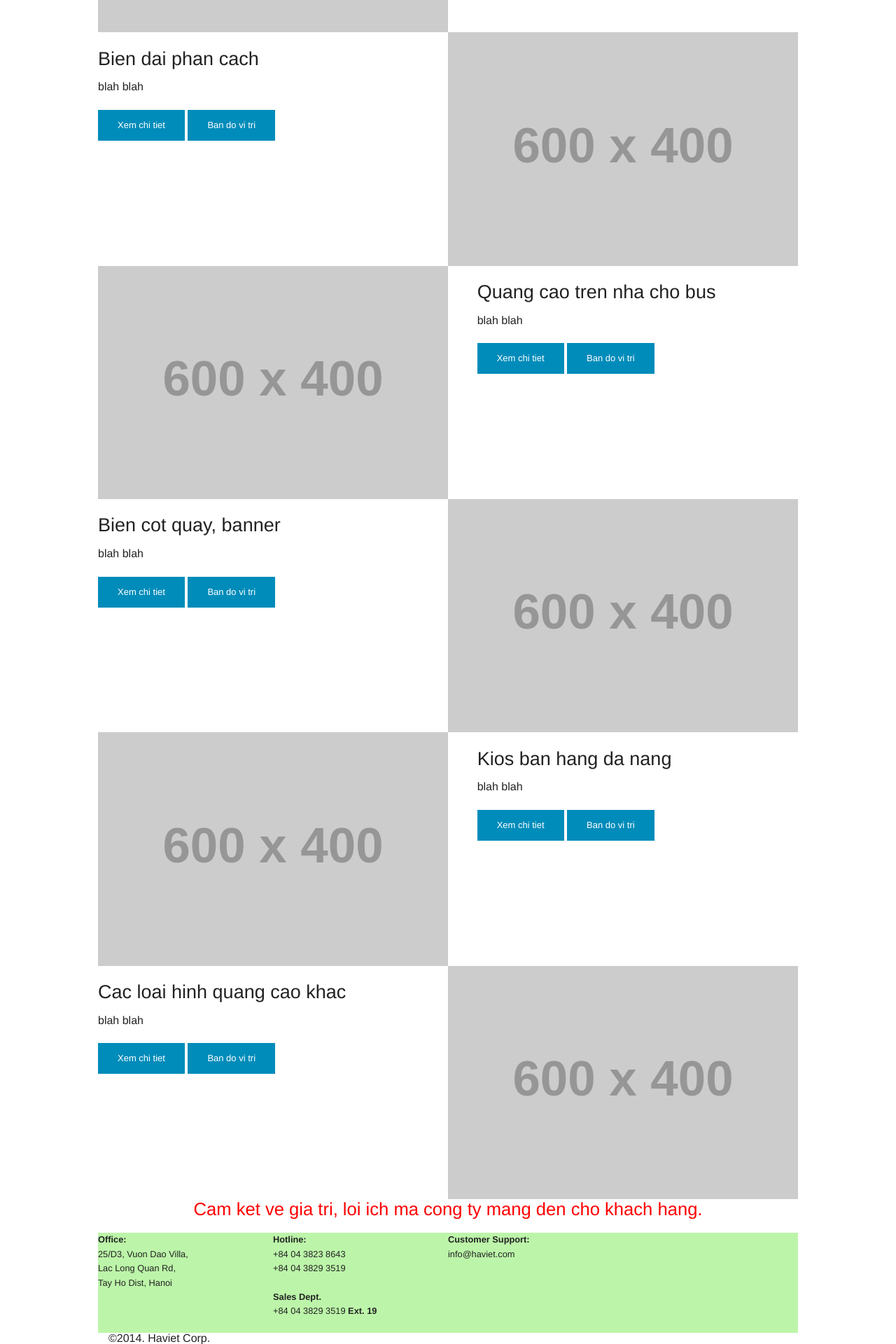
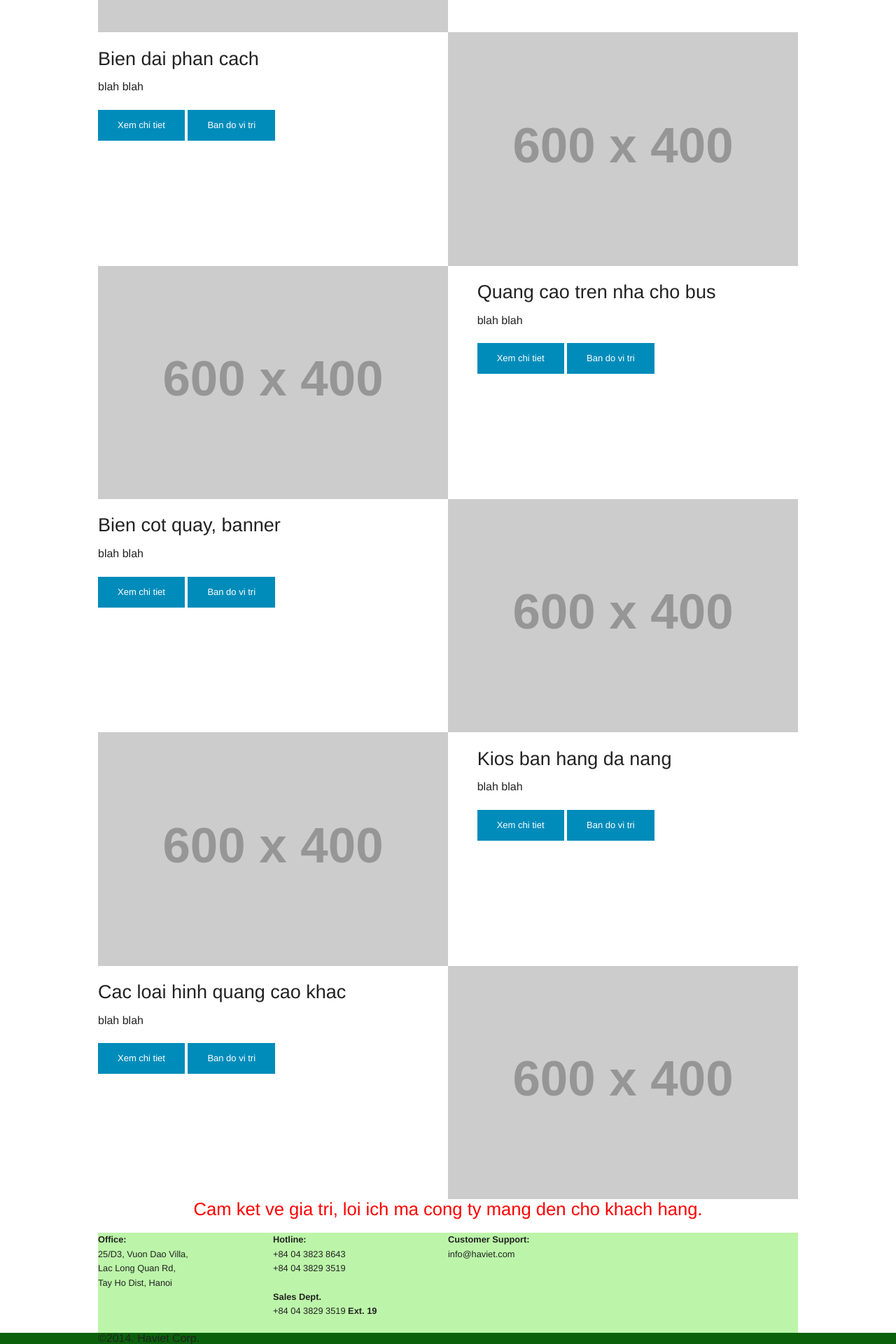
Before and after one commit to haviet/static-on-foundation, a Jekyll site: the page built from index.html, in a window 1280 px wide. Shown: the part 1005-2925 px from the top of the page at 70% size. Built offline with Jekyll 4.4.1, drawn with Linux system fonts in a browser that asks for light colours.

Commit message:
Update footer.html

```diff
--- a/_includes/footer.html
+++ b/_includes/footer.html
@@ -22,11 +22,11 @@
 
 </div>
 
+<div class="dark-green-bg">
 <footer class="row collapse">
-<div class="dark-green-bg">
   <div class="large-12 columns">&copy;2014. Haviet Corp.</div>
+</footer>
 </div>
-</footer>
 
 <!-- script -->
 <script src="{{ site.baseurl }}/js/vendor/jquery.js"></script>
```
